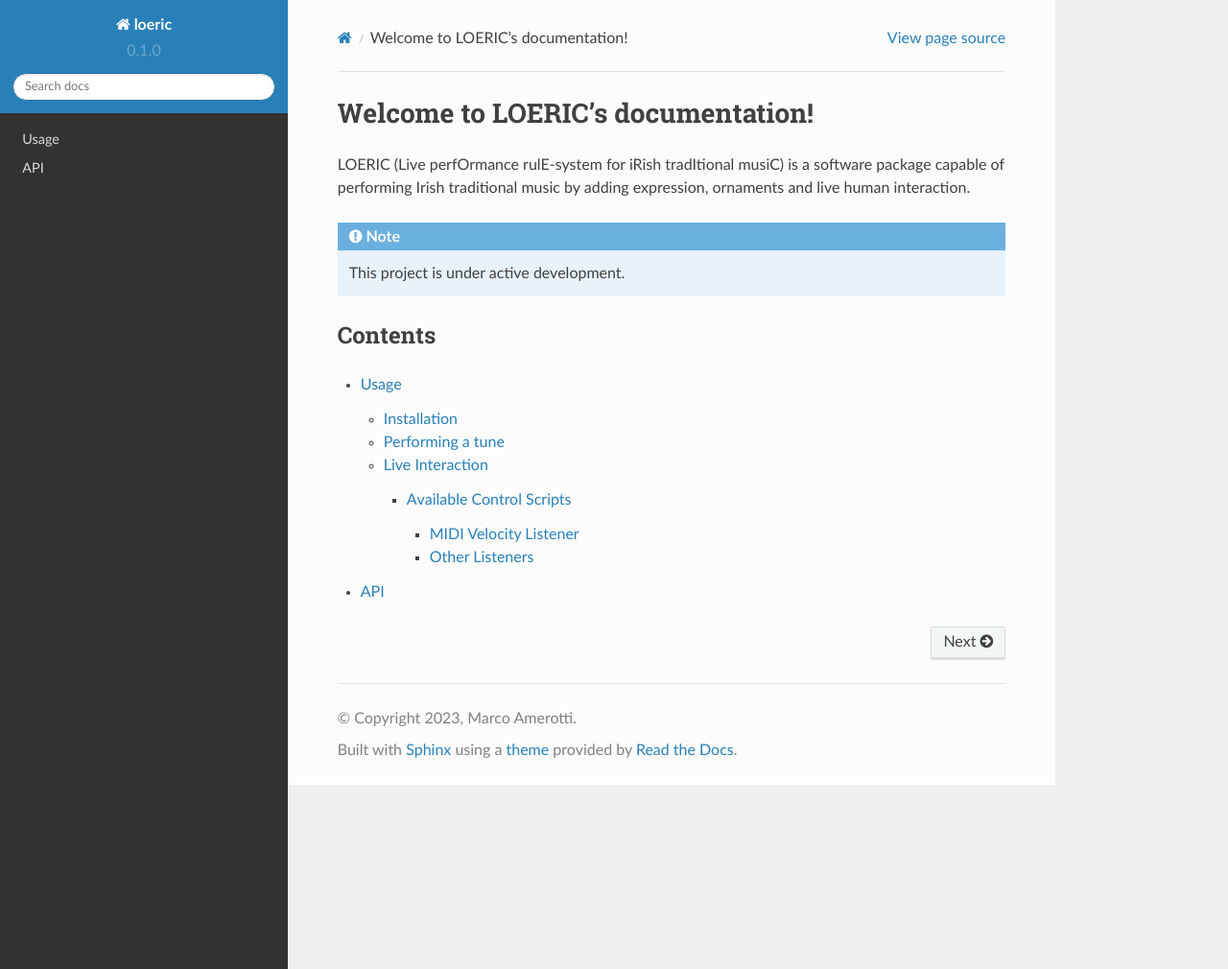
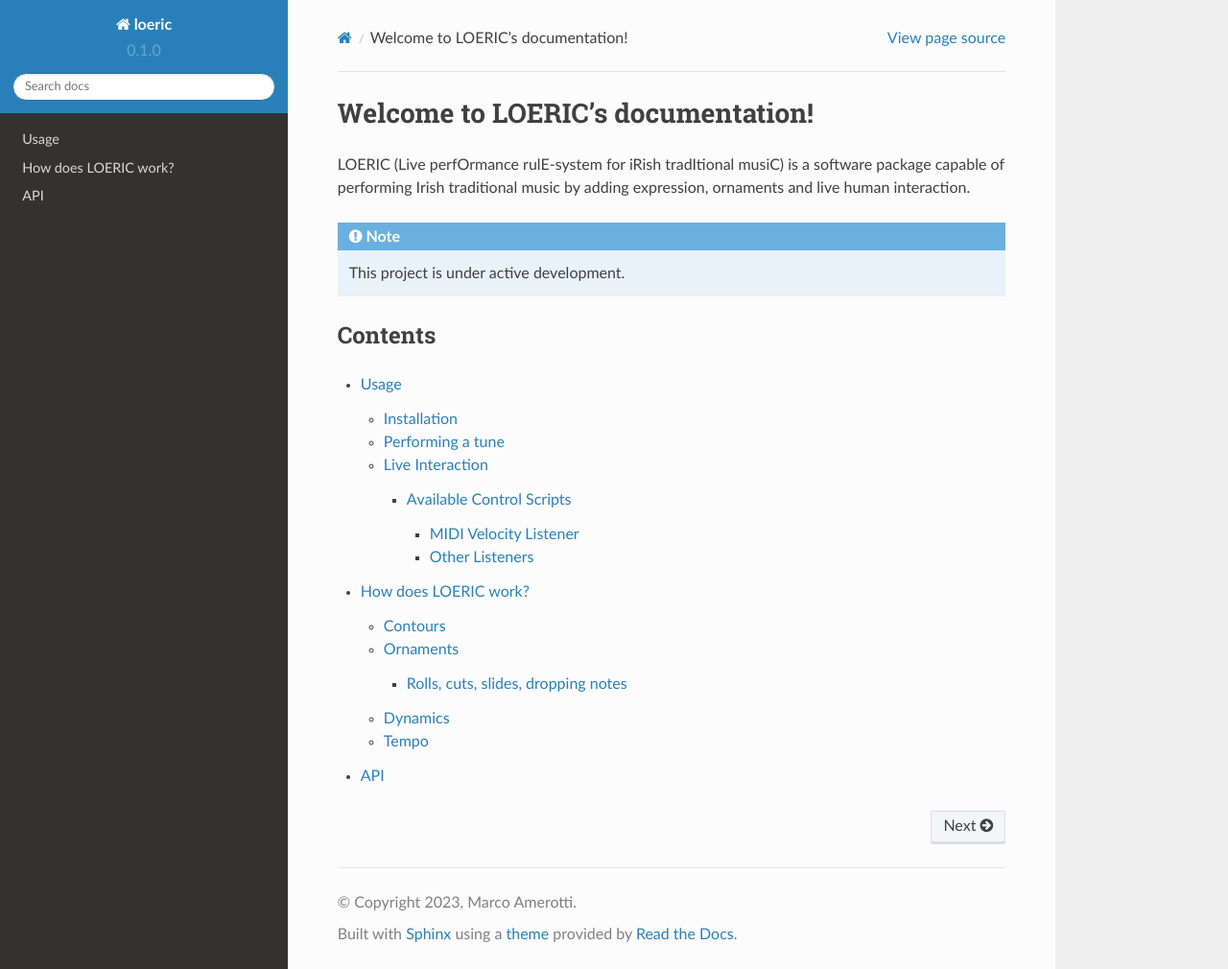
Before and after one commit to amerotz/loeric, a Sphinx documentation site: the page built from docs/source/index.rst, in a window 1280 px wide and 1010 px high. Shown: the whole window at 96% size. Built offline with Sphinx 7.4.7 and the Read the Docs theme 2.0.0, drawn with Linux system fonts in a browser that asks for light colours.

Commit message:
updated docs

```diff
--- /dev/null
+++ b/docs/source/functioning.rst
@@ -0,0 +1,17 @@
+How does LOERIC work?
+=====================
+
+Contours
+--------
+
+Ornaments
+---------
+
+Rolls, cuts, slides, dropping notes
+^^^^^^^^^^^^^^^^^^^^^^^^^^^^^^^^^^^
+
+Dynamics
+--------
+
+Tempo
+--------
--- a/docs/source/index.rst
+++ b/docs/source/index.rst
@@ -13,4 +13,5 @@ Contents
 .. toctree::
 
    usage
+   functioning
    api
```
Also changed, not shown: 1 other file.
